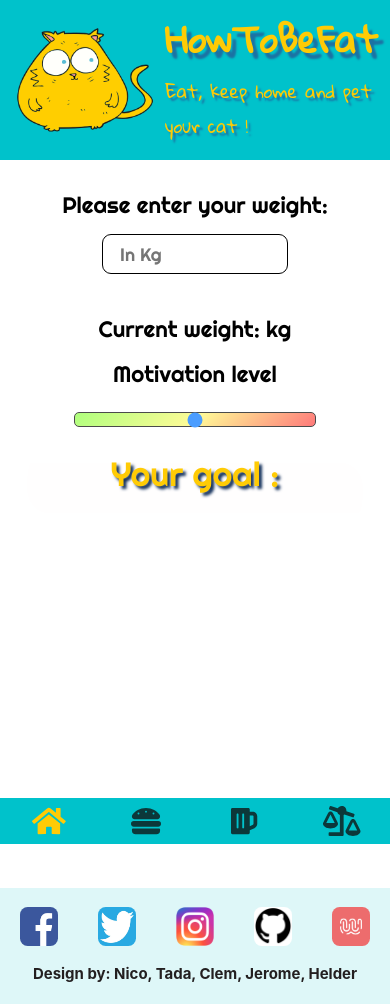
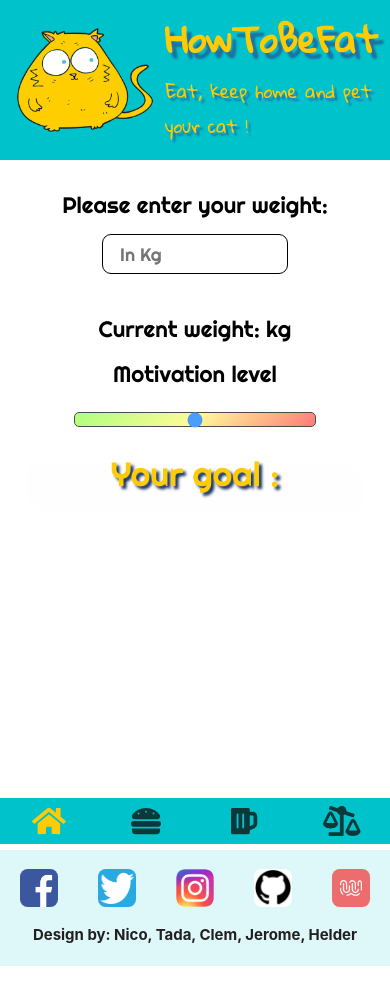
Before and after one commit to WildCodeSchool/paris-0320-project2-howToBeFat, a React (Create React App) app: page /Calculator in a window 390 px wide. Built offline with nearby package versions, Linux system fonts and the light colour scheme; a web font is replaced by a local one.

Commit message:
add CSS for header's and footer's bugs

```diff
--- a/src/components/Calculator.css
+++ b/src/components/Calculator.css
@@ -80,9 +80,25 @@
     text-shadow: 3px 3px 3px rgb(20, 49, 92);
 }
 
+@media screen and (max-width: 338px) {
+    header{
+        width: 105%;
+    }
+
+    .footer {
+        width: 105%;
+        margin-bottom: 2.5em;
+    }
+}
+
+
+
 @media screen and (max-width: 1050px) {
     .balance-image {
         display: none;
+    }
+    .footer {
+        margin-bottom: 3em;
     }
 }
 
--- a/src/components/Calculator.js
+++ b/src/components/Calculator.js
@@ -57,7 +57,7 @@ class Calculator extends React.Component {
     }
 
     render() {
-        const {userWeight, weightToReach } =this.state
+        const { userWeight, weightToReach } = this.state
         return (
             <div className="calculator">
                 <form className='calculator-form'>
@@ -83,6 +83,7 @@ class Calculator extends React.Component {
                             max="100"
                         />
                         <p className="goal" value={weightToReach} onChange={this.weightChange} className="goal">Your goal : {userWeight === '' ? (` `) : (weightToReach)}</p>
+                        <img className="balance-image" src={balance2} alt='balance' />
                     </div>
                 </form>
             </div>
```
